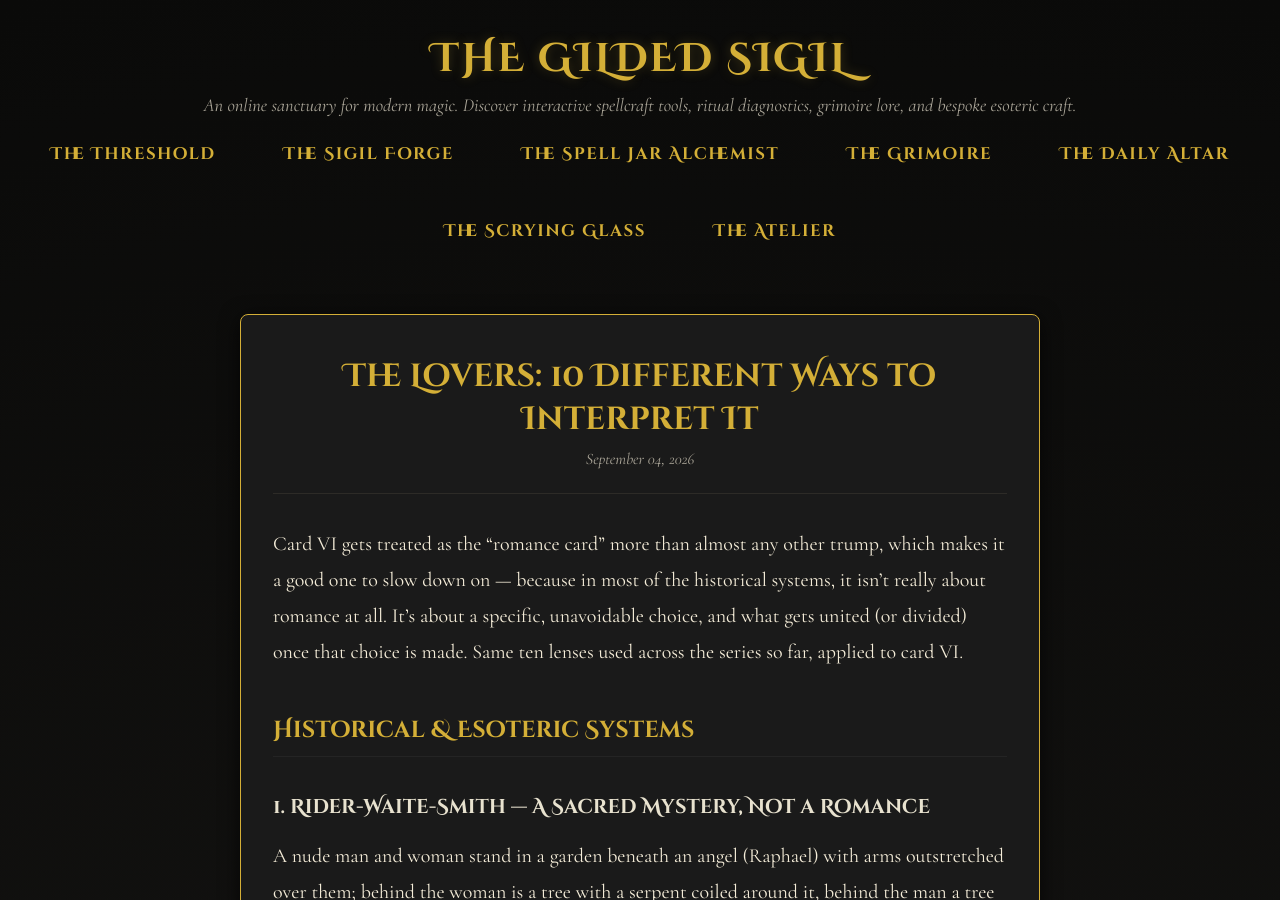
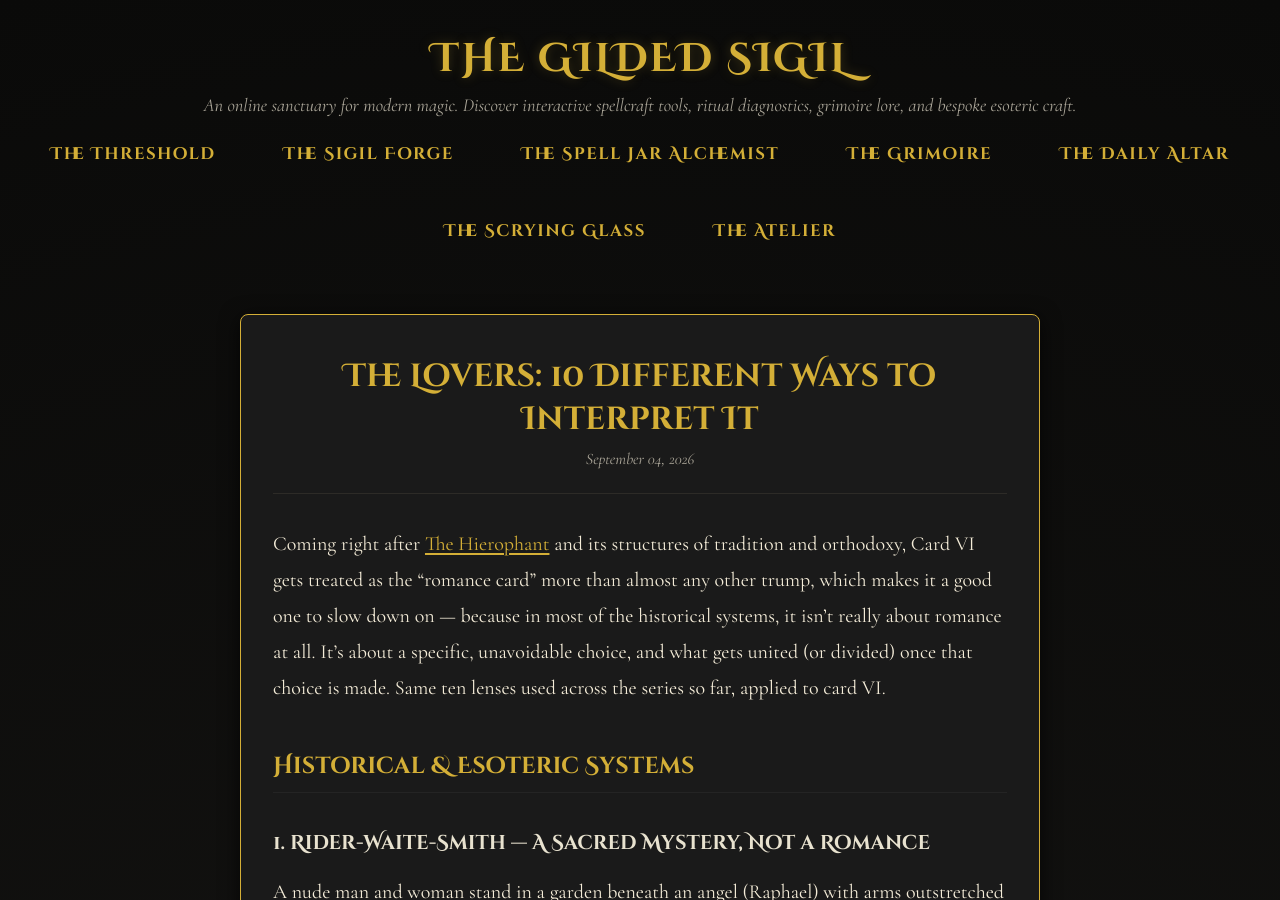
Before and after one commit to maf187/the-gilded-sigil, a Jekyll site: the page built from _posts/2026-09-06-the-lovers:-10-different-ways-to-interpret-it.md, in a window 1280 px wide and 900 px high. Built offline with Jekyll 4.4.1, drawn with Linux system fonts in a browser that asks for light colours.

Commit message:
Update introduction for 'The Lovers' interpretation
Revised introduction to clarify the meaning of Card VI in relation to The Hierophant.

```diff
--- a/_posts/2026-09-06-the-lovers:-10-different-ways-to-interpret-it.md
+++ b/_posts/2026-09-06-the-lovers:-10-different-ways-to-interpret-it.md
@@ -7,7 +7,7 @@ category: tarot
 tags: [tarot, the lovers, major arcana, divination]
 ---
 
-Card VI gets treated as the "romance card" more than almost any other trump, which makes it a good one to slow down on — because in most of the historical systems, it isn't really about romance at all. It's about a specific, unavoidable choice, and what gets united (or divided) once that choice is made. Same ten lenses used across the series so far, applied to card VI.
+Coming right after [The Hierophant](https://thegildedsigil.com/2026/09/the-hierophant-10-different-ways-to-interpret-it/) and its structures of tradition and orthodoxy, Card VI gets treated as the "romance card" more than almost any other trump, which makes it a good one to slow down on — because in most of the historical systems, it isn't really about romance at all. It's about a specific, unavoidable choice, and what gets united (or divided) once that choice is made. Same ten lenses used across the series so far, applied to card VI.
 
 ## Historical & Esoteric Systems
 
```
